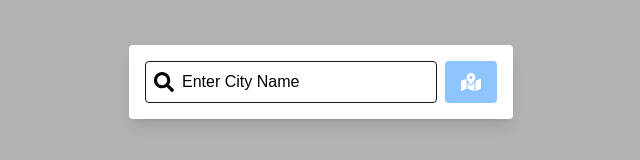
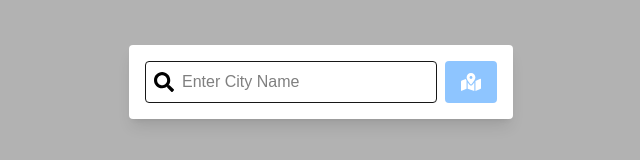
Before and after one commit to Randy8394/weather-app, a Next.js app: page / in a window 1280 px wide. Shown: the part 338-498 px from the top of the page, without its empty margins (319-959 px from the left). Built offline with nearby package versions, Linux system fonts and the light colour scheme.

Commit message:
90% error fixed

```diff
--- a/app/page.tsx
+++ b/app/page.tsx
@@ -104,7 +104,7 @@ const VideoBackground = () => {
               value={city}
               onChange={(e) => setCity(e.target.value)}
               onKeyUp={handleKeyPress}
-              className="pl-2 border-none focus:outline-none text-black placeholder:text-black"
+              className="pl-2 border-none focus:outline-none text-black placeholder:text-grey-500"
             />
           </div>
 
```
